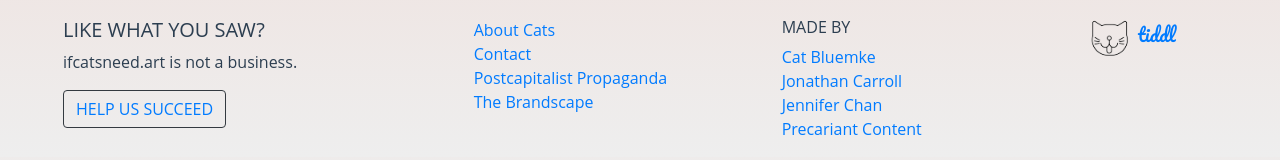
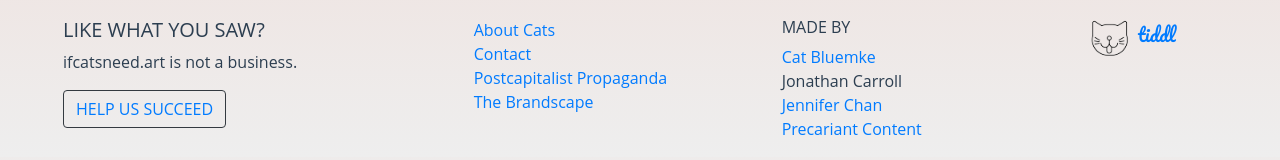
Before and after one commit to usrrname/cats, a Vue app: page / in a window 1280 px wide. Shown: the part 1888-2048 px from the top of the page. Built offline with nearby package versions, Linux system fonts and the light colour scheme.

Commit message:
jon doesnt have a link

```diff
--- a/src/App.vue
+++ b/src/App.vue
@@ -83,7 +83,7 @@
                 <a href="https://catbluemke.com" target="_blank">Cat Bluemke</a>
               </li>
               <li>
-                <a href="" target="_blank" class="disabled">Jonathan Carroll</a>
+                <span>Jonathan Carroll</span>
               </li>
               <li>
                 <a href="https://jennifer-chan.com" target="_blank">Jennifer Chan</a>
```
